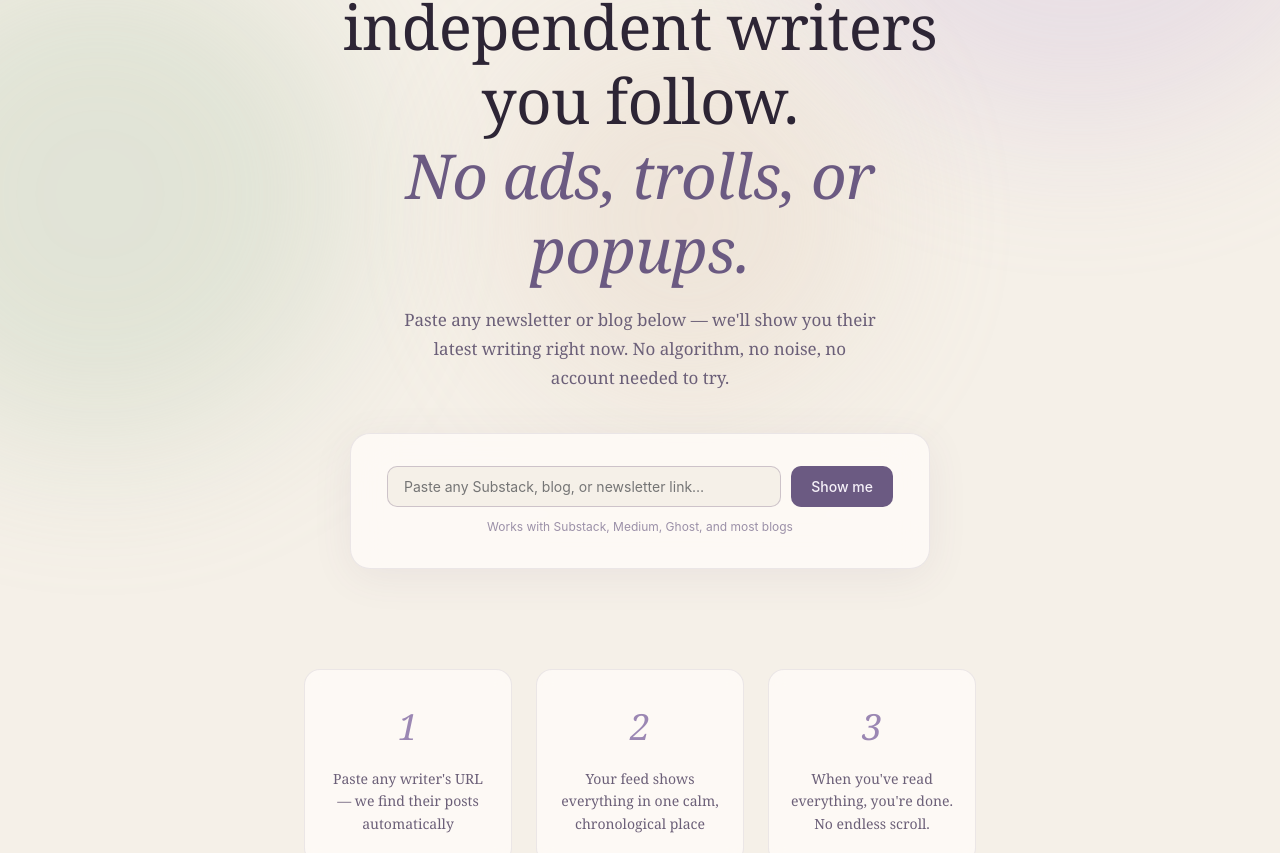
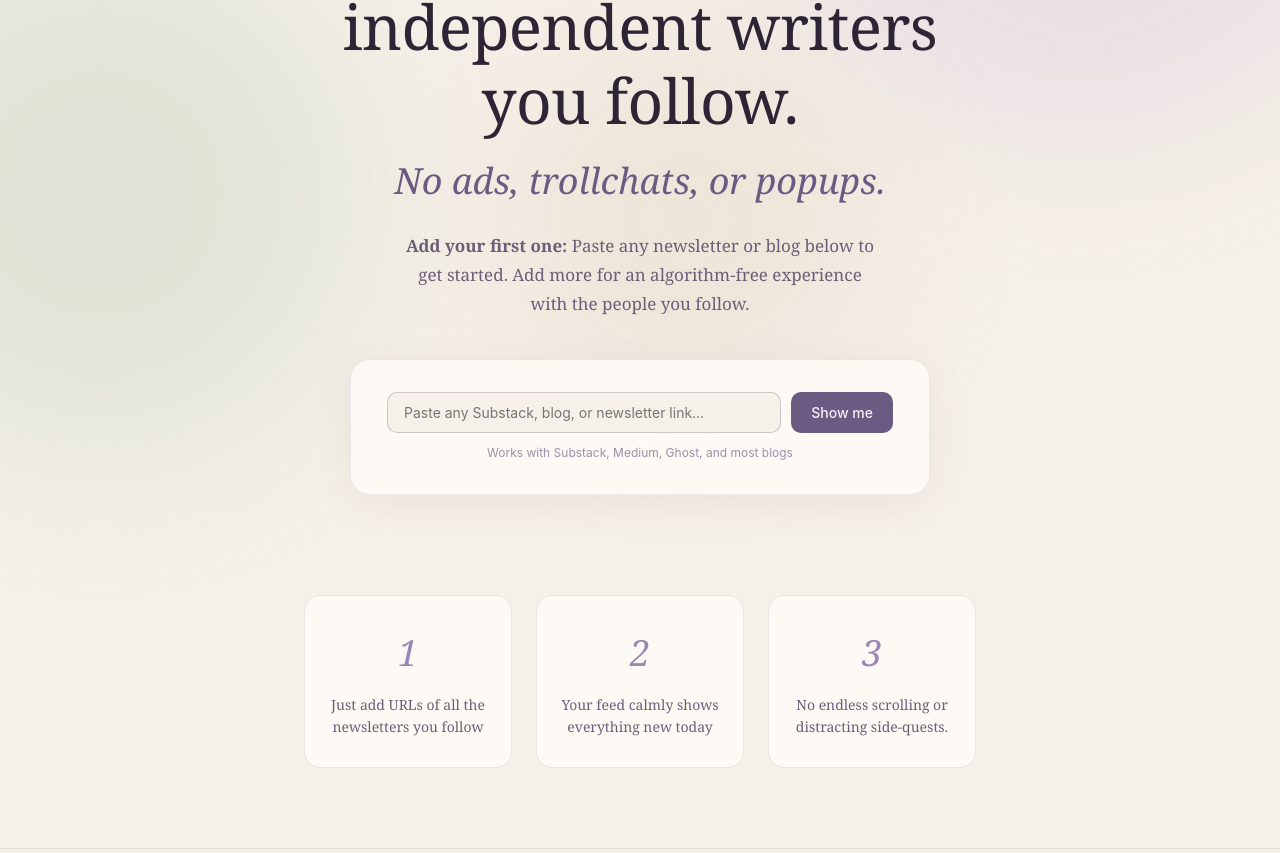
Before and after one commit to saynuk/skiptide, a Next.js app: page / in a window 1280 px wide. Shown: the part 276-1129 px from the top of the page. Built offline with nearby package versions, Linux system fonts and the light colour scheme.

Commit message:
more landing page content edits

```diff
--- a/components/LandingPage.tsx
+++ b/components/LandingPage.tsx
@@ -98,11 +98,13 @@ export default function LandingPage() {
         <section style={s.hero}>
           <p style={s.eyebrow}>A quiet corner of the internet</p>
 		  <h1 style={s.headline}>
-            Zenscroll the independent writers you follow.<br />
-            <em style={s.headlineEm}>No ads, trolls, or popups.</em>
+			  Zenscroll the independent writers you follow.
 			</h1>
+			<p style={s.headlineSub}>
+			  No ads, trollchats, or popups.
+			</p>
 			<p style={s.sub}>
-            Paste any newsletter or blog below — we'll show you their latest writing right now. No algorithm, no noise, no account needed to try.
+            <strong>Add your first one:</strong> Paste any newsletter or blog below to get started. Add more for an algorithm-free experience with the people you follow.
           </p>
 
           {/* Try it */}
@@ -184,15 +186,15 @@ export default function LandingPage() {
           <div style={s.howSteps}>
             <div style={s.howStep}>
               <div style={s.howNum}>1</div>
-              <div style={s.howText}>Paste any writer's URL — we find their posts automatically</div>
+              <div style={s.howText}>Just add URLs of all the newsletters you follow</div>
             </div>
             <div style={s.howStep}>
               <div style={s.howNum}>2</div>
-              <div style={s.howText}>Your feed shows everything in one calm, chronological place</div>
+              <div style={s.howText}>Your feed calmly shows everything new today</div>
             </div>
             <div style={s.howStep}>
               <div style={s.howNum}>3</div>
-              <div style={s.howText}>When you've read everything, you're done. No endless scroll.</div>
+              <div style={s.howText}>No endless scrolling or distracting side-quests.</div>
             </div>
           </div>
         </section>
@@ -283,9 +285,14 @@ const s: Record<string, React.CSSProperties> = {
     marginBottom: 20,
     letterSpacing: '-0.01em',
   },
-  headlineEm: {
+	headlineSub: {
+	  fontFamily: 'Georgia, serif',
+	  fontSize: 'clamp(22px, 3.5vw, 36px)' as any,
+	  fontWeight: 300,
 	  fontStyle: 'italic',
 	  color: 'var(--accent)',
+	  lineHeight: 1.3,
+	  marginBottom: 28,
 	},
 	sub: {
     fontSize: 17,
```
Lines whose indentation alone changed are shown as unchanged.
